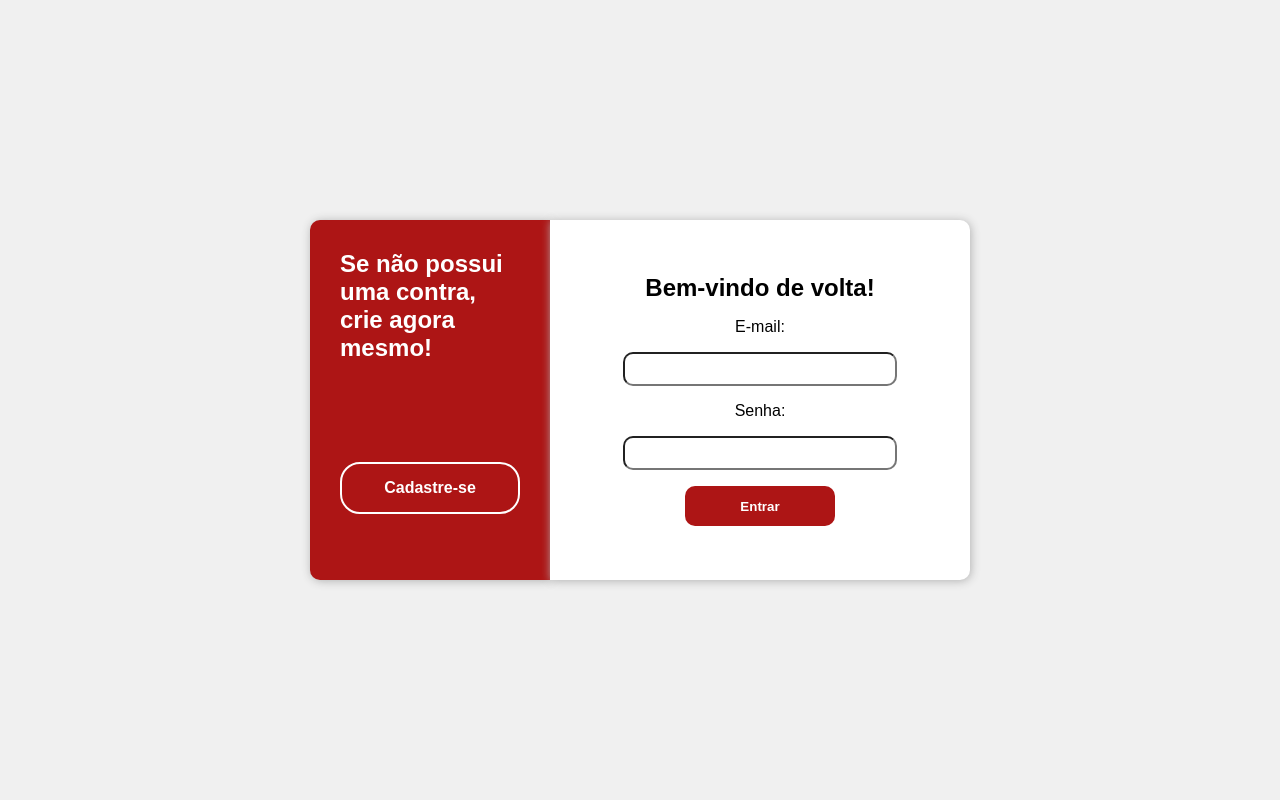
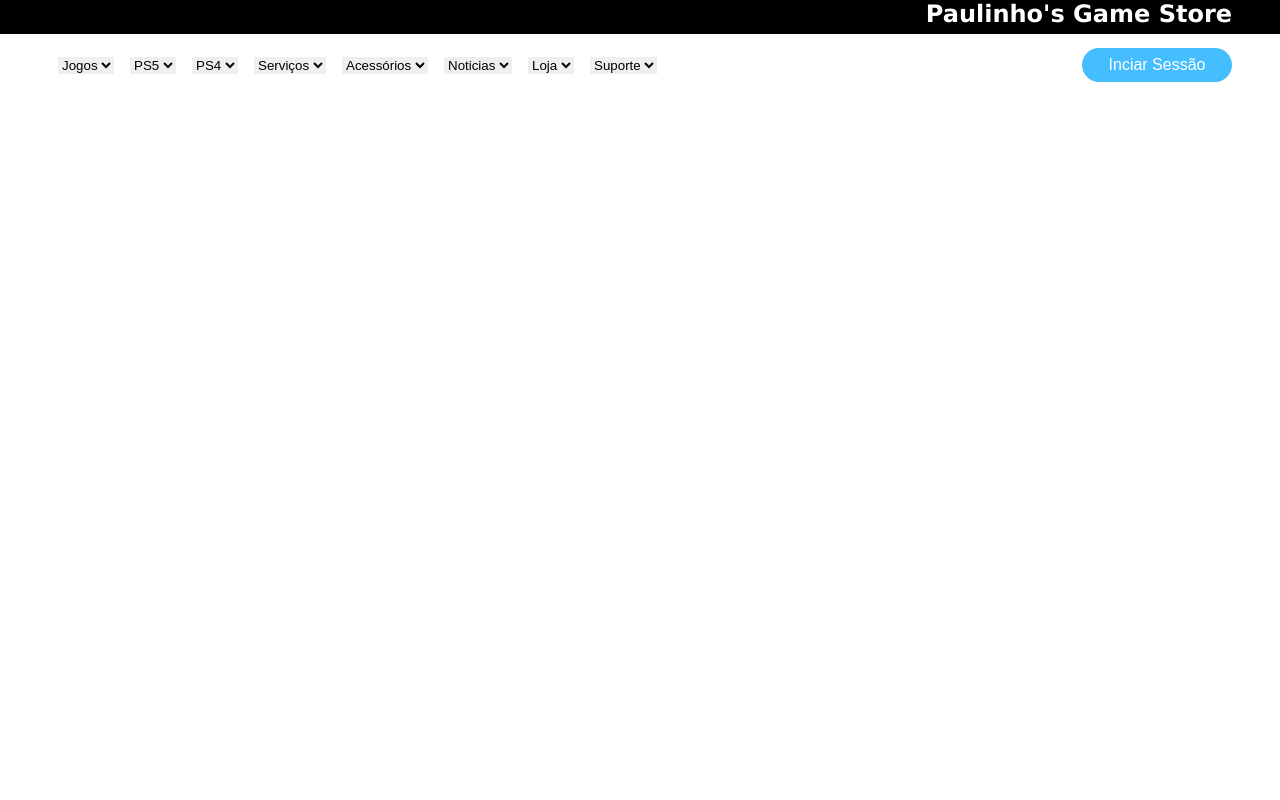
Before and after one commit to devGusta2/SecurityTests, a PHP site: page / in a window 1280 px wide. Run offline with PHP 8.4, Linux system fonts and the light colour scheme.

Commit message:
SQL-INJECTION

```diff
--- /dev/null
+++ b/SQL-INJECTION/css/index.css
@@ -0,0 +1,77 @@
+*{
+    margin: 0;
+    padding: 0;
+    left: 0;
+}
+header{
+    height: 6em;
+    background-color: black;
+    width: 100%;
+}
+.first{
+    height: 35%;
+    background-color: black;
+    color: white;
+    text-align: right;
+}
+.first h2{
+    margin-right: 2em;
+    font-family: Verdana, Geneva, Tahoma, sans-serif;
+}
+
+.second{
+    height: 65%;
+    background-color: white;
+    display: flex;
+    flex-direction: row;
+    justify-content: space-between;
+    padding: 0 3em;
+    align-items: center;
+}
+
+.second ul{
+    padding: 10px;
+    display: flex;
+    flex-direction: row;
+    gap: 1em;
+    list-style: none;
+    color: black;
+    transition: 0.5s;
+    cursor: pointer;
+}
+
+.second select:hover{
+    transition: 0.2s;
+    color: rgb(69, 190, 255);
+}
+.second select{
+    border: 0;
+    transition: 0.2s;
+    cursor: pointer;
+}
+.login{
+    display: flex;
+    align-items: center;
+    flex-direction: row;
+    justify-content: center;
+}
+
+.button{
+    background-color: rgb(69, 190, 255);
+    border-radius: 30px;
+    color: white;
+    width: 150px;
+    height: 30px;
+    text-align: center;
+    padding: 2px 0;
+    font-family: Arial, Helvetica, sans-serif;
+    transition: 0.5s;
+}
+.button:hover{
+    transition: 0.5s;
+    background-color: rgb(69, 103, 255);
+    cursor: pointer;
+}
+.button p{
+    margin-top: 0.4em;
+}
--- a/SQL-INJECTION/index.php
+++ b/SQL-INJECTION/index.php
@@ -2,38 +2,67 @@
 <html lang="en">
 <head>
     <meta charset="UTF-8">
-    <meta name="viewport" content="width=device-width, initial-scale=1.0">
-    <link rel="stylesheet" href="css/style.css">
-    <title>Login/Cadastro</title>
+    <meta name="viewport" content="width='device-width', initial-scale=1.0">
+    <link rel="stylesheet" href="css/index.css">
+    <title>Document</title>
 </head>
     <body>
         <div class="container">
-            <div class="cad-box">
-                    <h2>Se não possui uma contra, crie agora mesmo!</h2>
-
-                    <div class="button-cad">
-                        <a href=""><h4>Cadastre-se</h4></a>
+            <header>
+               <div class="first">
+                    <h2>Paulinho's Game Store</h2>
+               </div>
+               <div class="second">
+                    <div class="selects">
+                        <ul>
+                        <li>
+                            <select name="" id="">
+                                <option value="">Jogos</option>
+                            </select>
+                        </li>
+                        <li>
+                            <select name="" id="">
+                                <option value="">PS5</option>
+                            </select>
+                        </li>
+                        <li>
+                            <select name="" id="">
+                                <option value="">PS4</option>
+                            </select>
+                        </li>
+                        <li>
+                            <select name="" id="">
+                                <option value="">Serviços</option>
+                            </select>
+                        </li>
+                        <li>
+                            <select name="" id="">
+                                <option value="">Acessórios</option>
+                            </select>
+                        </li>
+                        <li>
+                            <select name="" id="">
+                                <option value="">Noticias</option>
+                            </select>
+                        </li>
+                        <li>
+                            <select name="" id="">
+                                <option value="">Loja</option>
+                            </select>
+                        </li>
+                        <li>
+                            <select name="" id="">
+                                <option value="">Suporte</option>
+                            </select>
+                        </li>
+                        </ul>
                     </div>
-            </div>
-            <div class="login-box">
-                <form action="verify.php" method="post">
-                <h2>Bem-vindo de volta!</h2>
-                    <label>E-mail:</label>
-                    <input type="text" name="email" class="inpt">
-                    <label>Senha:</label>
-                    <input type="text" name="senha" class="inpt">
-                    <button type="submit" class="button"><h4>Entrar</h4></button>
-
-                </form>
-            </div>
+                    <div class="login">
+                        <div class="button"><p>Inciar Sessão</p></div>
+                        <img src="" alt="">
+                    </div>
+               </div>
+            </header>
         </div>
     </body>
 </html>
-
-<?php
-
-
-
-
-
-?>
```
Also changed, not shown: SQL-INJECTION/login.php (added, +39 -0 lines), SQL-INJECTION/home.php (deleted).
